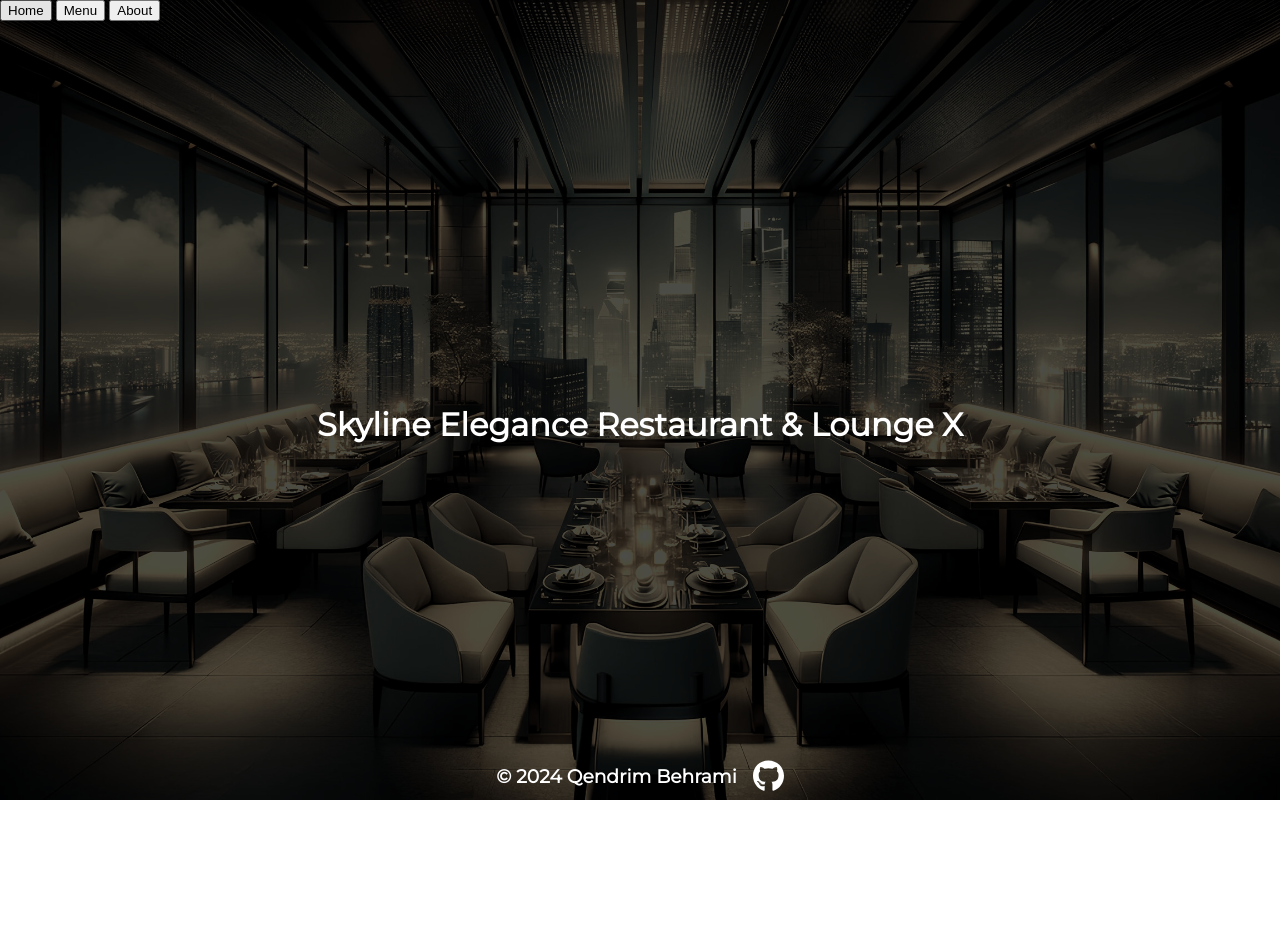
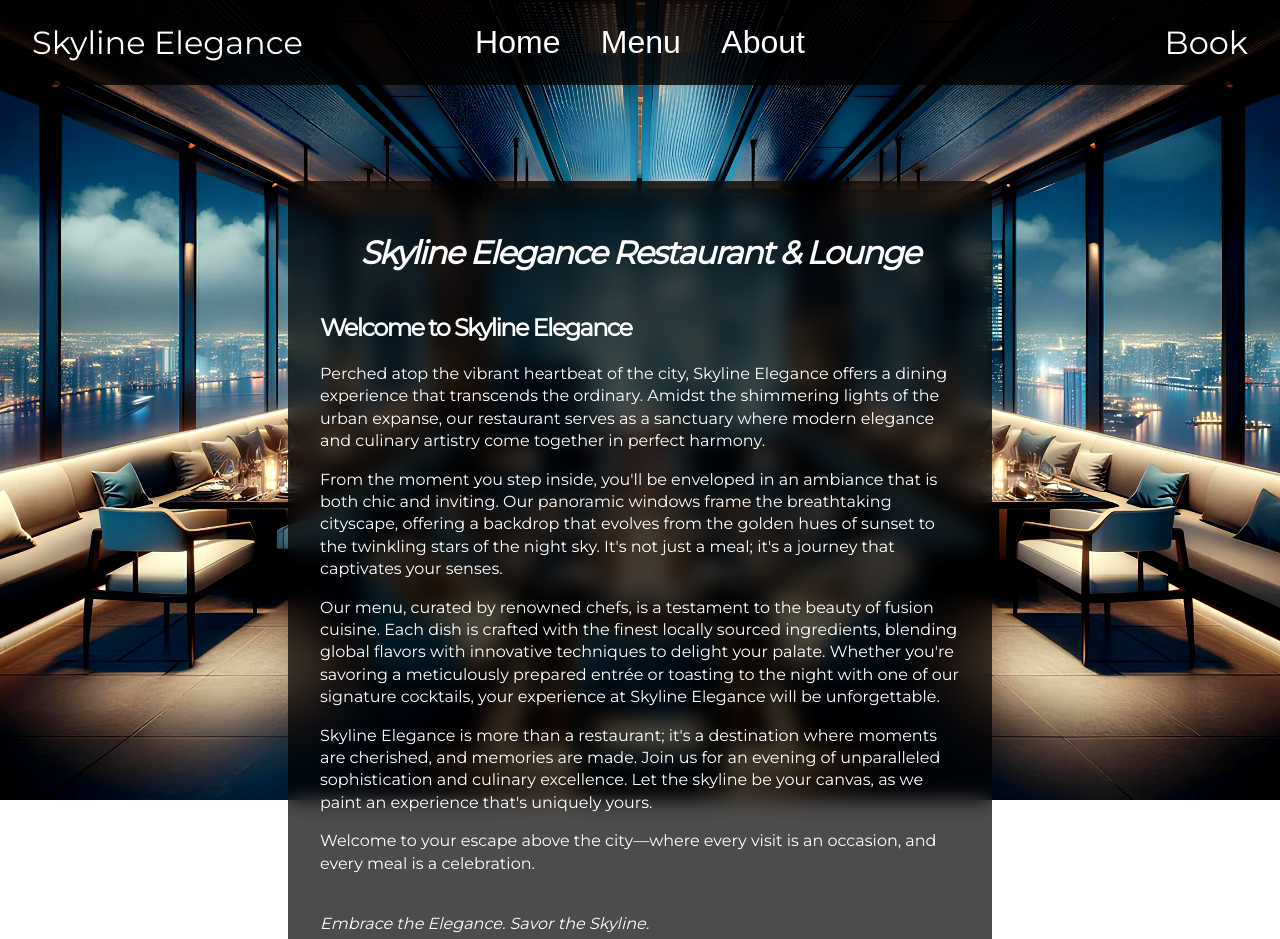
Before and after one commit to QendrimBehrami/Restaurant-Page, a website built with webpack: page dist/index.html in a window 1280 px wide. Shown: the top 939 px of the page. Before the commit the page ends 800 px from the top, so only its background shows below. Built offline with nearby package versions, Linux system fonts and the light colour scheme.

Commit message:
Improve styling, add home text, lose sanity

```diff
--- a/src/style.css
+++ b/src/style.css
@@ -10,9 +10,10 @@
   margin: 0;
   padding: 0;
   height: 100vh;
-  display: grid;
-  grid-template-rows: 6rem auto 3rem;
-  justify-items: center;
+  display: flex;
+  flex-direction: column;
+  justify-content: space-between;
+  align-items: center;
   font-family: "Montserrat", cursive;
 }
 
@@ -27,24 +28,94 @@
   background-repeat: no-repeat;
   background-size: cover;
   z-index: -1; /* Ensure it stays in the background */
+  /* filter: sepia(10%); */
+  filter: contrast(1.15) saturate(1.1);
+}
+
+header {
+  display: grid;
+  grid-template-columns: 20rem 1fr 20rem;
+  justify-items: stretch; /* Stretch items to fill the cell */
+
+  font-size: 2rem;
+  align-items: center;
+  background-color: rgba(0, 0, 0, 0.8);
+  width: 100%;
+  padding: 0.5rem 0;
+  color: white;
+}
+
+header > nav {
+  justify-self: center;
+}
+
+header > nav > button {
+  padding: 1rem;
+  font-size: 2rem;
+  background-color: inherit;
+  border: none;
+  color: inherit;
+}
+
+header > nav > button:hover {
+  text-decoration: underline;
+  text-underline-offset: 1rem;
+  text-decoration-color: #a0a0a0;
+  cursor: pointer;
+}
+
+header > nav > button:focus {
+  text-decoration: underline;
+  text-underline-offset: 1rem;
+  text-decoration-color: white;
+  cursor: pointer;
+}
+
+#booking {
+  justify-self: end;
+  padding-right: 2rem;
+}
+
+#logo {
+  justify-self: start;
+  padding-left: 2rem;
 }
 
 #content {
+  margin-top: 6rem;
+  margin-bottom: 6rem;
   z-index: 1;
   color: white;
+  /* align-items: center; */
+  background-color: rgba(0, 0, 0, 0.7);
+  backdrop-filter: blur(10px);
+  max-width: 50rem;
+  border-radius: 10px;
+}
+
+#home {
+  padding: 2rem;
   display: flex;
   justify-content: center;
   align-items: center;
+  flex-direction: column;
+  padding-bottom: 10rem;
 }
 
-#content,
-header,
-footer {
-  background-color: rgba(0, 0, 0, 0.7);
-  backdrop-filter: sepia(70%);
-  color: white;
-  height: 100%;
-  width: 100%;
+#home > h1 {
+  font-style: italic;
+}
+
+h1,
+h2 {
+  line-height: 1.2;
+  letter-spacing: -0.1rem;
+}
+
+#home > .text {
+  max-width: 40rem;
+  align-content: center;
+  line-height: 1.4rem;
 }
 
 footer {
@@ -52,6 +123,9 @@
   justify-content: center;
   align-items: center;
   gap: 1rem;
+  color: white;
+  background-color: rgba(0, 0, 0, 0.7);
+  width: 100%;
 }
 
 footer > a {
```
Also changed, not shown: dist/index.html.
